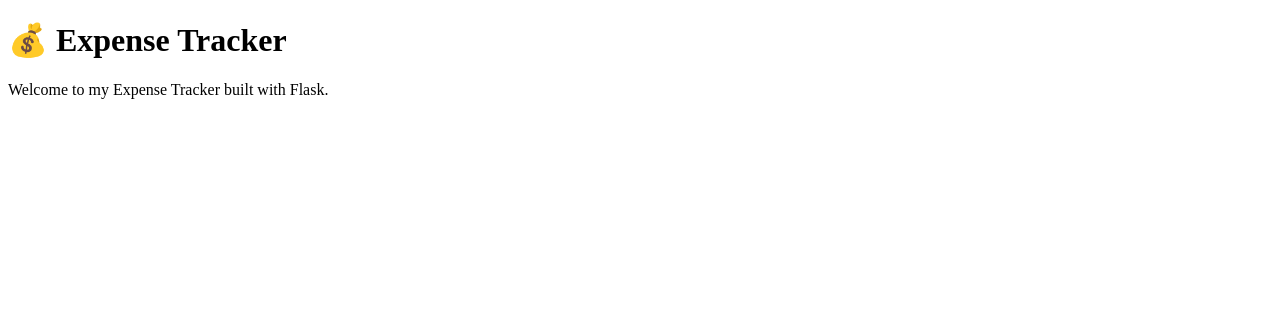
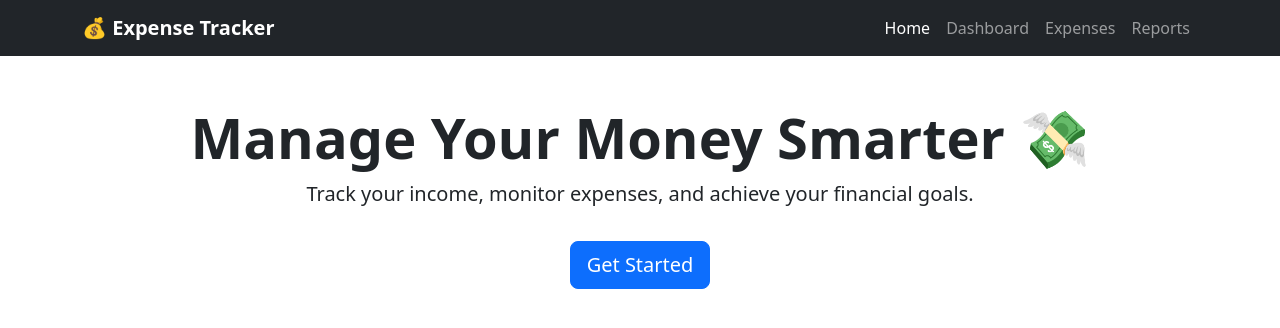
Before and after one commit to shreeyasapate/expense-tracker, a Flask app: page / in a window 1280 px wide. Shown: the top 328 px of the page. Run offline with Flask 3, Linux system fonts and the light colour scheme.

Commit message:
Added homepage and navigation bar

```diff
--- a/templates/index.html
+++ b/templates/index.html
@@ -4,12 +4,48 @@
     <meta charset="UTF-8">
     <meta name="viewport" content="width=device-width, initial-scale=1.0">
     <title>Expense Tracker</title>
+
+    <!-- Bootstrap CSS -->
+    <link href="https://cdn.jsdelivr.net/npm/bootstrap@5.3.3/dist/css/bootstrap.min.css" rel="stylesheet">
+
+    <!-- Custom CSS -->
+    <link rel="stylesheet" href="{{ url_for('static', filename='css/style.css') }}">
 </head>
 <body>
 
-    <h1>💰 Expense Tracker</h1>
+<!-- Navbar -->
+<nav class="navbar navbar-expand-lg navbar-dark bg-dark">
+    <div class="container">
+        <a class="navbar-brand fw-bold" href="#">💰 Expense Tracker</a>
 
-    <p>Welcome to my Expense Tracker built with Flask.</p>
+        <button class="navbar-toggler" type="button" data-bs-toggle="collapse" data-bs-target="#navbarNav">
+            <span class="navbar-toggler-icon"></span>
+        </button>
+
+        <div class="collapse navbar-collapse" id="navbarNav">
+            <ul class="navbar-nav ms-auto">
+                <li class="nav-item"><a class="nav-link active" href="#">Home</a></li>
+                <li class="nav-item"><a class="nav-link" href="#">Dashboard</a></li>
+                <li class="nav-item"><a class="nav-link" href="#">Expenses</a></li>
+                <li class="nav-item"><a class="nav-link" href="#">Reports</a></li>
+            </ul>
+        </div>
+    </div>
+</nav>
+
+<div class="container text-center mt-5">
+    <h1 class="display-4 fw-bold">Manage Your Money Smarter 💸</h1>
+
+    <p class="lead">
+        Track your income, monitor expenses, and achieve your financial goals.
+    </p>
+
+    <button class="btn btn-primary btn-lg mt-3">
+        Get Started
+    </button>
+</div>
+
+<script src="https://cdn.jsdelivr.net/npm/bootstrap@5.3.3/dist/js/bootstrap.bundle.min.js"></script>
 
 </body>
 </html>
```
